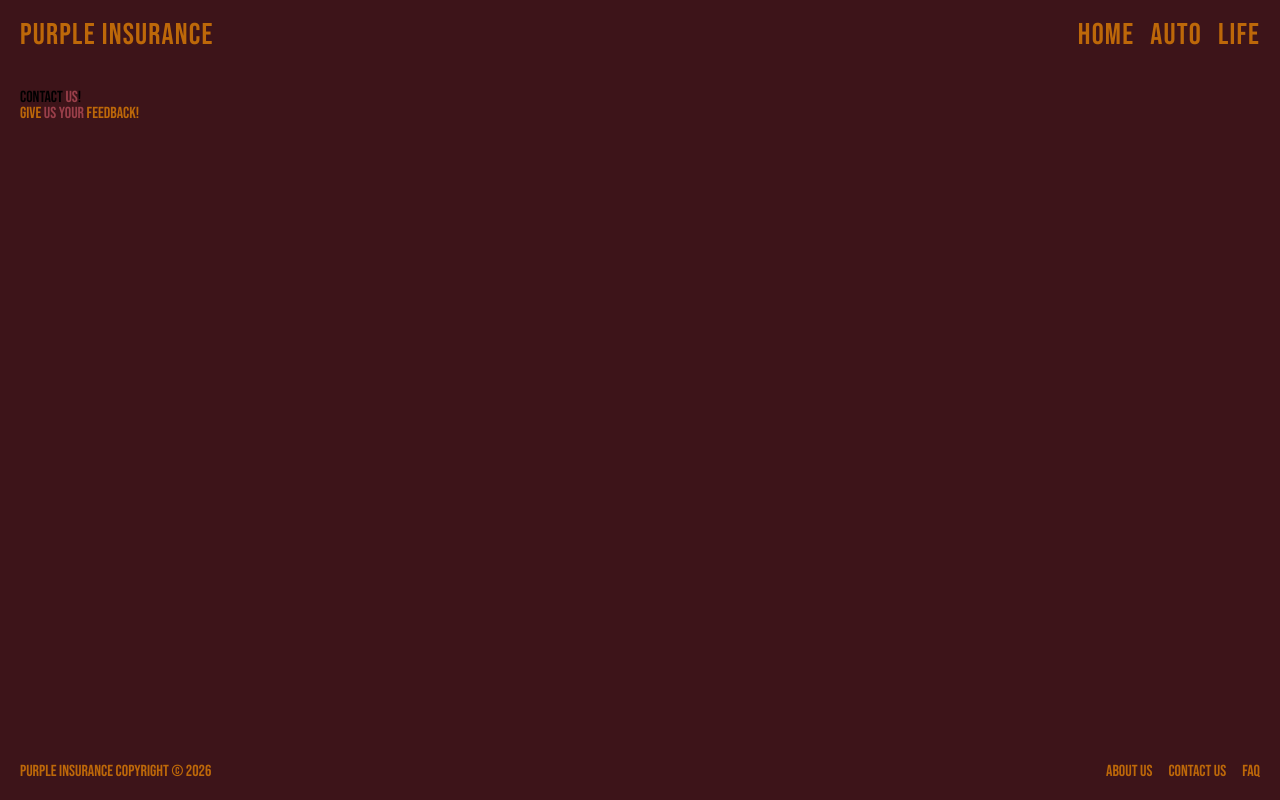
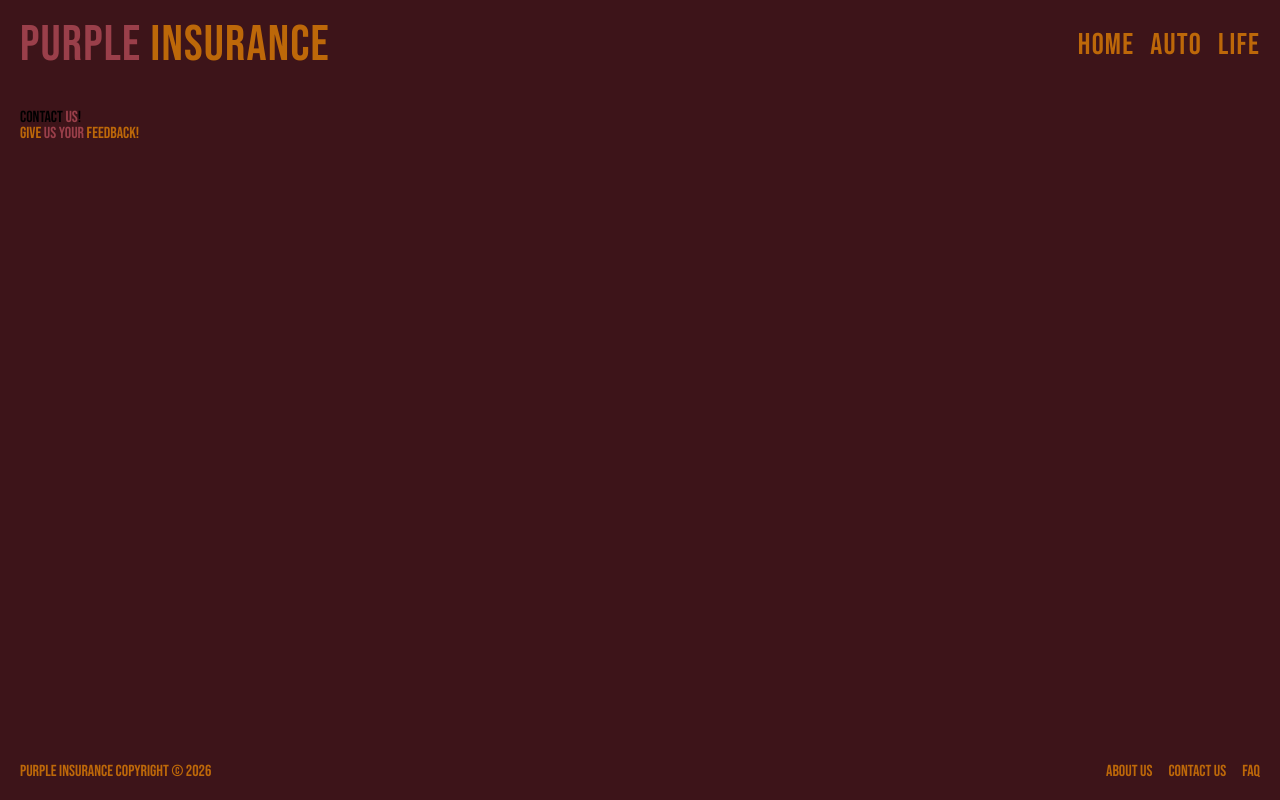
Before and after one commit to fatimuxx/SeniorProjectFinal, a plain HTML site: page contactus.html in a window 1280 px wide. Drawn offline with Linux system fonts and the light colour scheme.

Commit message:
fixing header
added purple accent to the logo

```diff
--- a/contactus.html
+++ b/contactus.html
@@ -12,8 +12,9 @@
     <link rel="stylesheet" href="style.css">
 </head>
 <body>
-    <header class="main-header">
-        <a class="logo" href="index.html">Purple Insurance</a>
+     <header class="main-header">
+        <a class="logo" href="index.html"><span class="accent">Purple</span><span> Insurance</span></a>
+
 
         <nav class="main-nav">
             <ul>
@@ -32,6 +33,20 @@
         <h2 id="feedback-title" class="feedback__title">
           Give <span class="accent">us your</span> feedback!
         </h2>
+
+        <form>
+             </form>
+
+
+
+
+
+
+
+
+
+
+
       </section>
 
     </main>
--- a/style.css
+++ b/style.css
@@ -71,7 +71,9 @@ body {
     min-height: 100vh;
 
 }
-
+.logo{
+    font-size: 50px;
+}
 p,h2,h3{
     color: var(--orange-color);
 }
```
Also changed, not shown: auto.html (+3 -2 lines), getquote.html (+2 -1 lines), home.html (+2 -2 lines), index.html (+1 -1 lines), life.html (+2 -2 lines).
